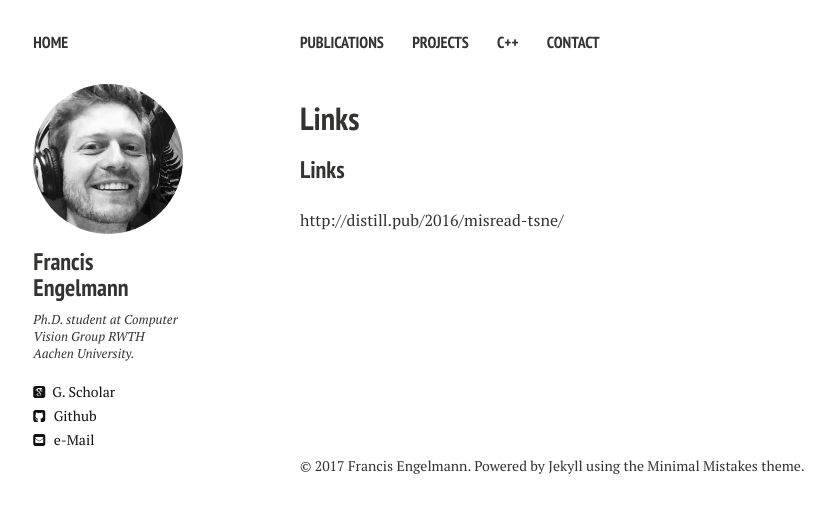
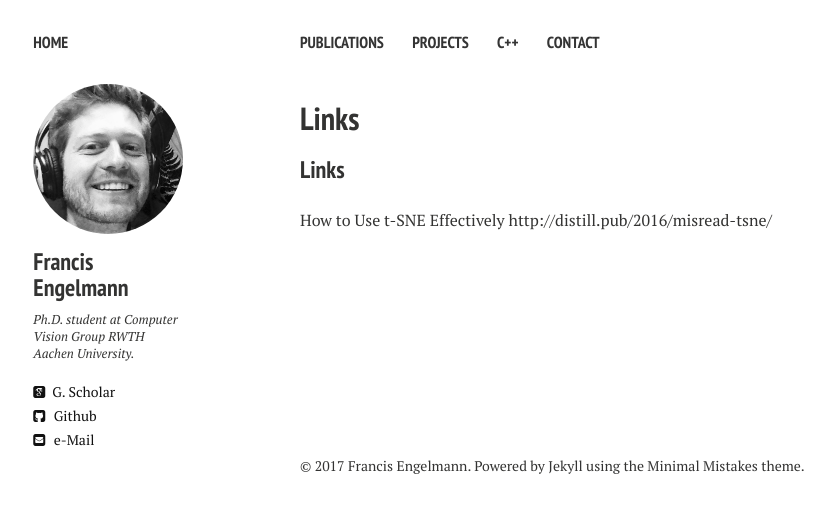
Before and after one commit to francisengelmann/francisengelmann.github.io, a Jekyll site: the page built from links.md, in a window 1280 px wide. Shown: the top 513 px of the page, without its empty margins (20-851 px from the left). Built offline with Jekyll 4.4.1, drawn with Linux system fonts in a browser that asks for light colours; nearby versions of some CDN libraries; our own code applies the rules of GitHub Pages for plain Markdown files.

Commit message:
Update links.md

```diff
--- a/links.md
+++ b/links.md
@@ -1,2 +1,2 @@
 ### Links
-http://distill.pub/2016/misread-tsne/
+How to Use t-SNE Effectively http://distill.pub/2016/misread-tsne/
```
